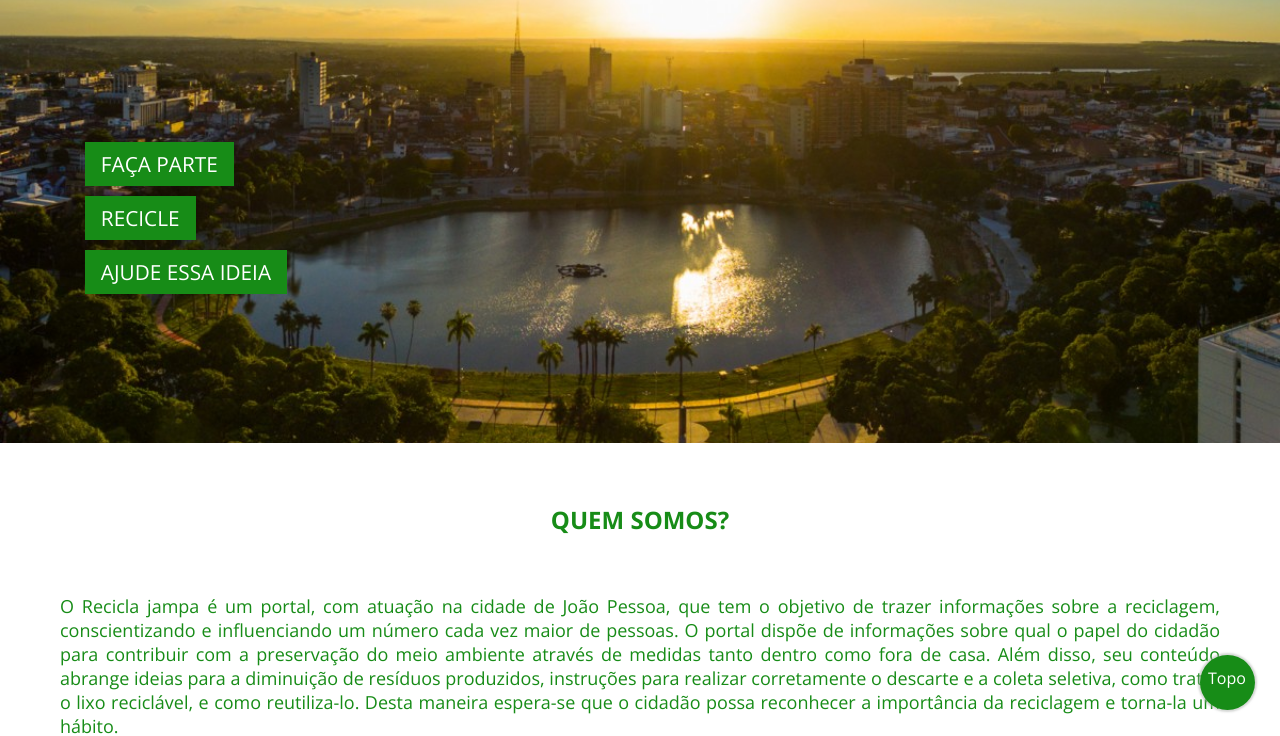
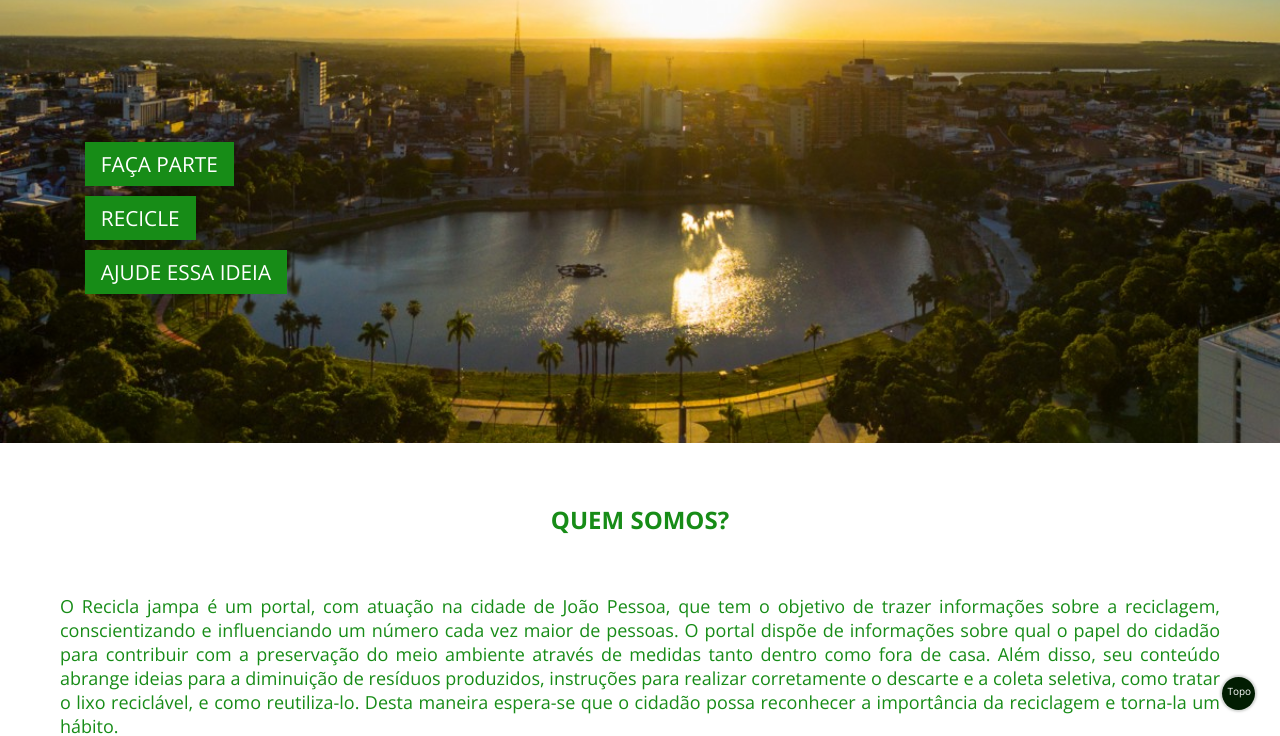
Before and after one commit to thiagomelquiades/site-reciclajampa, a plain HTML site: page index.html in a window 1280 px wide. Shown: the part 65-801 px from the top of the page. Drawn offline with nearby package versions, Linux system fonts and the light colour scheme.

Commit message:
Mudança no Index.html

```diff
--- a/css/estilos.css
+++ b/css/estilos.css
@@ -12,10 +12,10 @@ body section {
 }
 
 div.irtopo {
-  background-color:rgb(23, 140, 23);
+  background-color:rgb(2, 29, 2);
   border-radius: 50%;
-  width: 55px;
-  height: 55px;
+  width: 33px;
+  height: 33px;
   position: fixed;
   bottom: 25px;
   right: 25px;
@@ -26,9 +26,10 @@ div.irtopo {
 
 div.irtopo a {
   display: block;
-  padding: 12px 8px;
+  padding: 7px 5.4px;
   color: white;
   text-decoration: none;
+  font-size: 10px;
 }
 
 div.irtopo a:hover {
```
